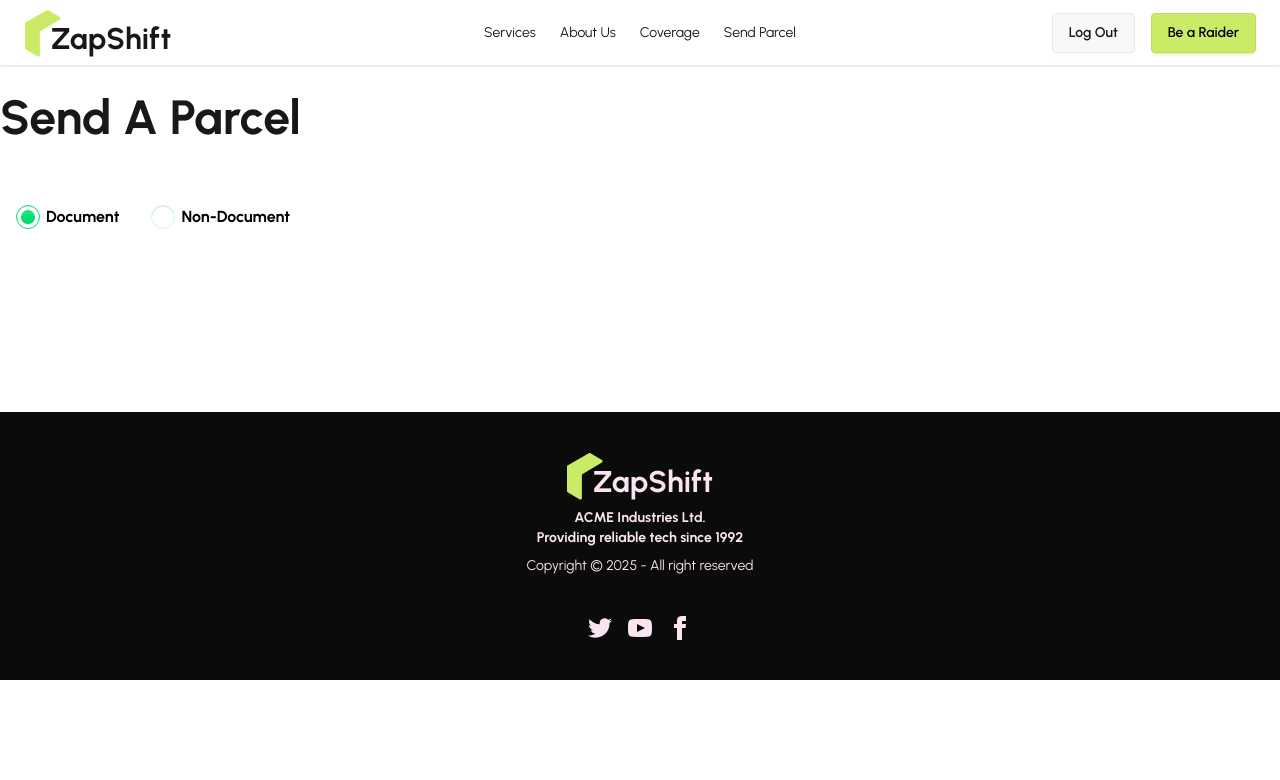
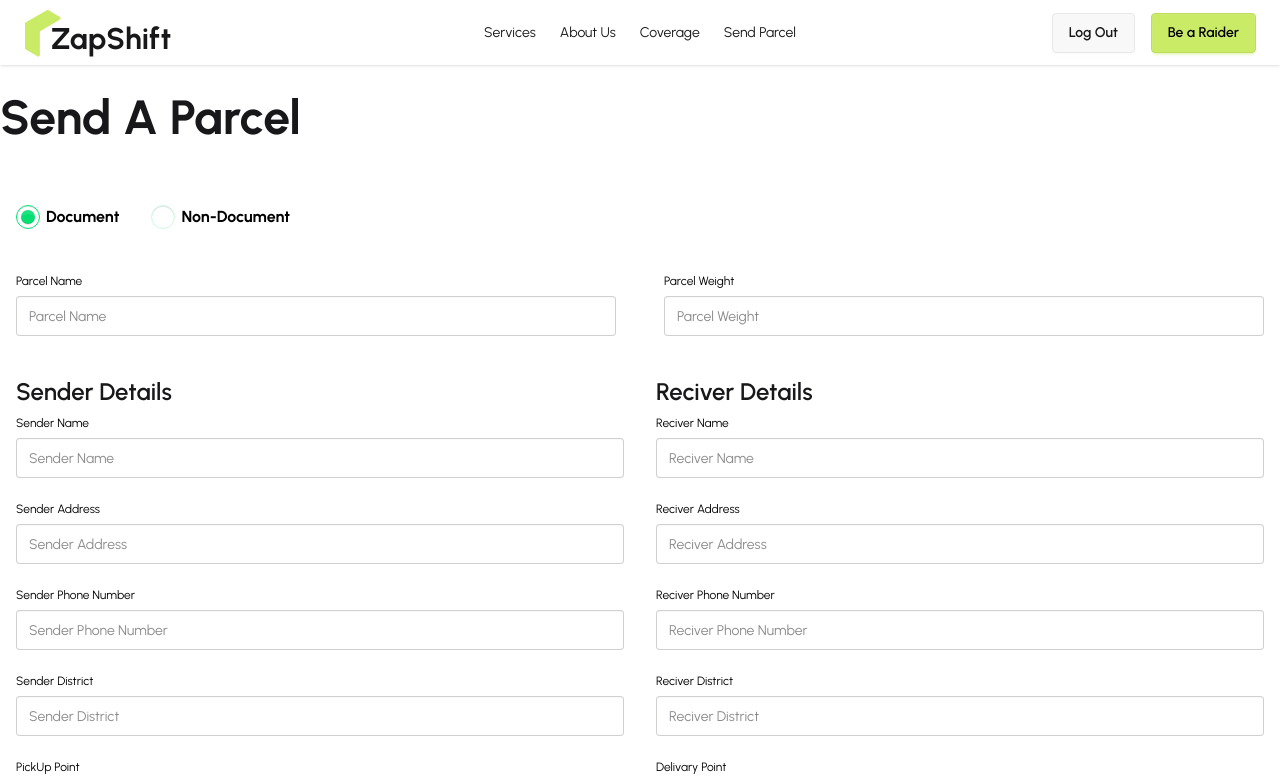
Before and after one commit to SajibSaha207/ZapShift, a React (Vite) app: page /sendparcel in a window 1280 px wide. Shown: the top 780 px of the page. Built offline with nearby package versions, Linux system fonts and the light colour scheme; no server answers; sample sign-in values are in the browser's storage.

Commit message:
added sender and reciver form

```diff
--- a/src/Pages/SendParcel/SendParcel.jsx
+++ b/src/Pages/SendParcel/SendParcel.jsx
@@ -9,7 +9,7 @@ const SendParcel = () => {
 
     }
     return (
-        <div>
+        <div className=''>
             <h2 className='text-5xl font-bold mt-7'>Send A Parcel</h2>
             <form onSubmit={handleSubmit(handleSendParcel)} className='mt-12 p-4'>
                 {/* document */}
@@ -24,24 +24,85 @@ const SendParcel = () => {
                        Non-Document
                         </label>
                 </div>
-                <div>
-                    {/* parcel info: name, weight */}
+
+                  {/* parcel info: name, weight */}
+                <div className='grid grid-cols-1 md:grid-cols-2 gap-12 my-8'>
+                    <fieldset className="fieldset">
+           <label className="label text-black">Parcel Name</label>
+          <input type="text" {...register('parcelName')} className="input w-full" placeholder="Parcel Name" />
+
+        </fieldset>
+                    <fieldset className="fieldset">
+           <label className="label text-black">Parcel Weight</label>
+          <input type="number" {...register('parcelWeight')} className="input w-full" placeholder="Parcel Weight" />
+
+        </fieldset>
                 </div>
 
 
 
-                <div>
+                {/* <div>
 
-                </div>
+                </div> */}
 
              {/* two column    */}
 
-             <div>
-                {/* sender info */}
+             <div className='grid grid-cols-1 md:grid-cols-2 gap-8'>
+                {/* Sender info */}
+
+                <fieldset className="fieldset">
+                    <h4 className="text-2xl font-semibold">Sender Details</h4>
+                    {/* Sender Name */}
+           <label className="label text-black">Sender Name</label>
+          <input type="text" {...register('senderName')} className="input w-full" placeholder="Sender Name" />
+
+          {/* Sender Address */}
+           <label className="label text-black mt-4">Sender Address</label>
+          <input type="text" {...register('senderAddress')} className="input w-full" placeholder="Sender Address" />
+
+        {/* Sender phone number */}
+          <label className="label text-black mt-4">Sender Phone Number</label>
+          <input type="number" {...register('senderPhoneNumber')} className="input w-full" placeholder="Sender Phone Number" />
+
+        {/* Sender Distict */}
+          <label className="label text-black mt-4">Sender District</label>
+          <input type="text" {...register('senderDistrict')} className="input w-full" placeholder="Sender District" />
+
+        {/* PickUp point */}
+         <label className="label text-black mt-4">PickUp Point</label>
+          <input type="text" {...register('pickupPoint')} className="input w-full" placeholder="pickup point" />
+
+        </fieldset>
+
+        {/* reveiver info */}
+
+             <fieldset className="fieldset">
+                <h4 className="text-2xl font-semibold">Reciver Details</h4>
+                    {/* Riciver Name */}
+           <label className="label text-black">Reciver Name</label>
+          <input type="text" {...register('reciverName')} className="input w-full" placeholder="Reciver Name" />
+
+          {/* Reciver Address */}
+           <label className="label text-black mt-4">Reciver Address</label>
+          <input type="text" {...register('reciverAddress')} className="input w-full" placeholder="Reciver Address" />
+
+        {/* Reciver phone number */}
+          <label className="label text-black mt-4">Reciver Phone Number</label>
+          <input type="number" {...register('reciverPhoneNumber')} className="input w-full" placeholder="Reciver Phone Number" />
+
+        {/* Reciver Distict */}
+          <label className="label text-black mt-4">Reciver District</label>
+          <input type="text" {...register('reciverDistrict')} className="input w-full" placeholder="Reciver District" />
+
+        {/* PickUp point */}
+         <label className="label text-black mt-4">Delivary Point</label>
+          <input type="text" {...register('delivaryPoint')} className="input w-full" placeholder="Delivary point" />
+
+        </fieldset>
              </div>
 
              <div>
-                {/* reveiver info */}
+
              </div>
             </form>
         </div>
```
